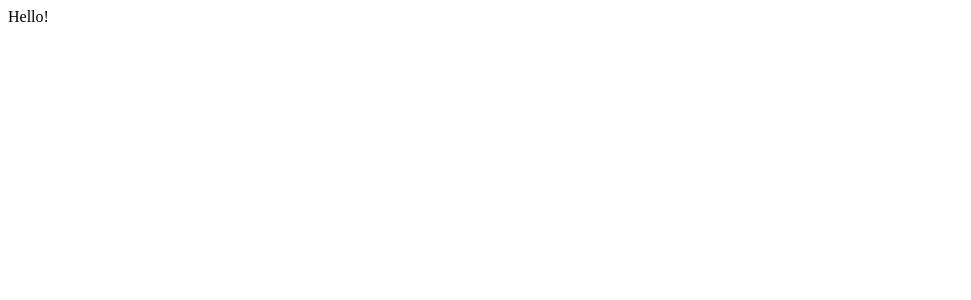
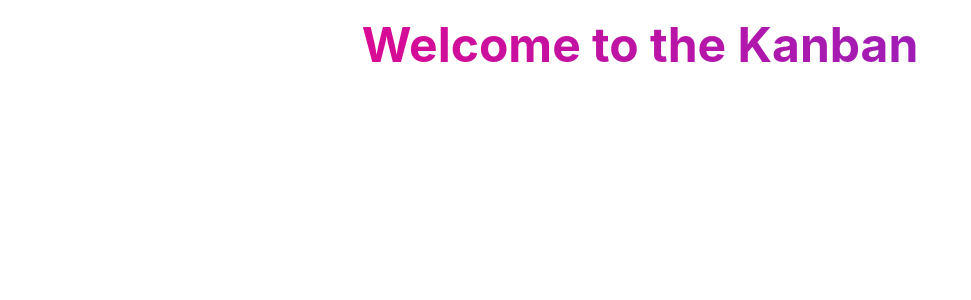
Before and after one commit to iliaalekseevofb/Simple-kanban, a React (Vite) app: page / in a window 1280 px wide. Shown: the top 300 px of the page, without its empty margins (0-971 px from the left). Built offline with nearby package versions, Linux system fonts and the light colour scheme.

Commit message:
Chakra theme and heading are added

```diff
--- a/src/App.tsx
+++ b/src/App.tsx
@@ -1,8 +1,26 @@
+import { Heading, Container } from '@chakra-ui/react';
+
 function App() {
   return (
-    <div className="App">
-      Hello!
-    </div>
+    <>
+      <Heading
+        fontSize={{base: '3xl', sm: '4xl', md: '5xl'}}
+        fontWeight='bold'
+        textAlign='center'
+        bgGradient='linear(to-l, #7928CA, #FF0080)'
+        bgClip='text'
+        mt={4}
+      >
+        Welcome to the Kanban
+      </Heading>
+      <Container
+        maxWidth='container.lg'
+        px={4}
+        py={10}
+      >
+
+      </Container>
+    </>
   )
 }
 
--- /dev/null
+++ b/src/config/theme.ts
@@ -0,0 +1,13 @@
+import { extendTheme } from '@chakra-ui/react';
+
+const theme = extendTheme({
+  styles: {
+    global: (props: {colorMode: string}) => ({
+      body: {
+        bg: props.colorMode === 'dark' ? 'gray.800' : 'white'
+      },
+    }),
+  },
+})
+
+export default theme;
--- a/src/main.tsx
+++ b/src/main.tsx
@@ -1,9 +1,13 @@
-import React from 'react'
-import ReactDOM from 'react-dom/client'
-import App from './App'
+import React from 'react';
+import ReactDOM from 'react-dom/client';
+import { ChakraProvider } from '@chakra-ui/react';
+import App from './App';
+import theme from './config/theme';
 
 ReactDOM.createRoot(document.getElementById('root') as HTMLElement).render(
   <React.StrictMode>
-    <App />
+    <ChakraProvider theme={theme}>
+      <App />
+    </ChakraProvider>
   </React.StrictMode>,
 )
```
